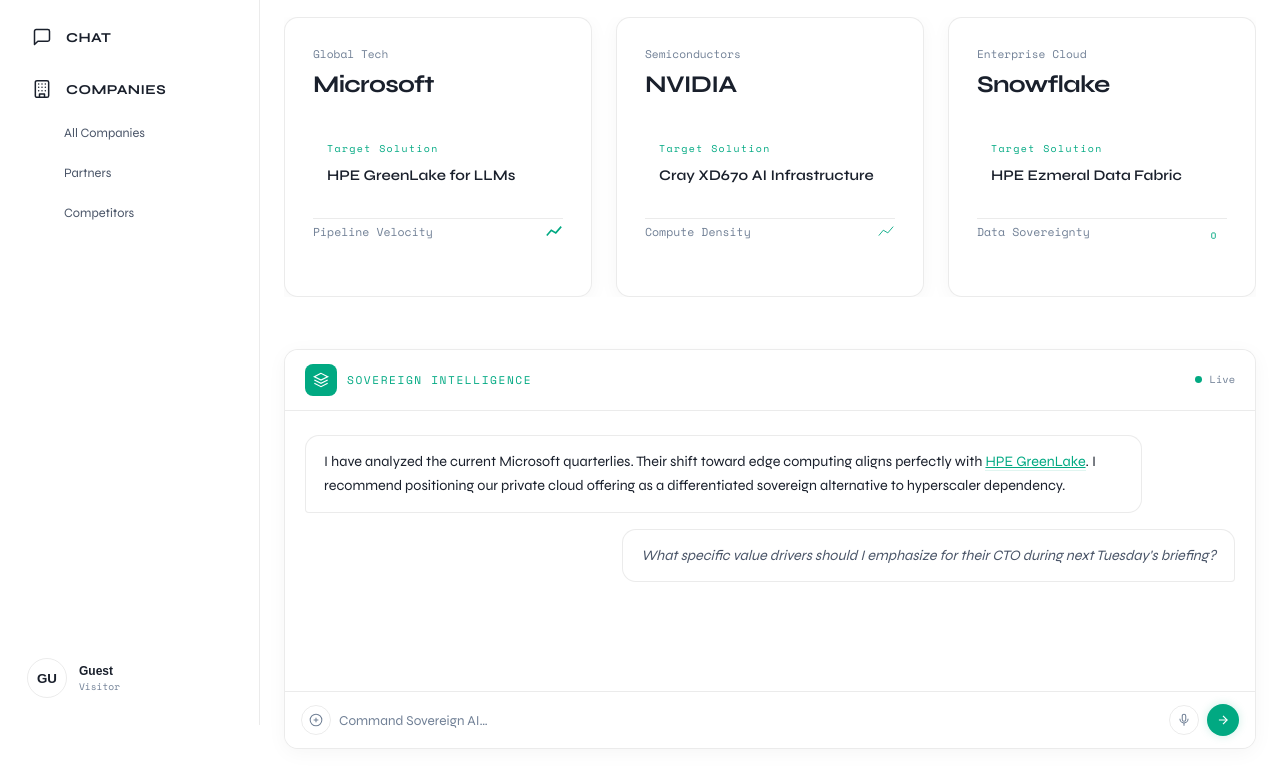
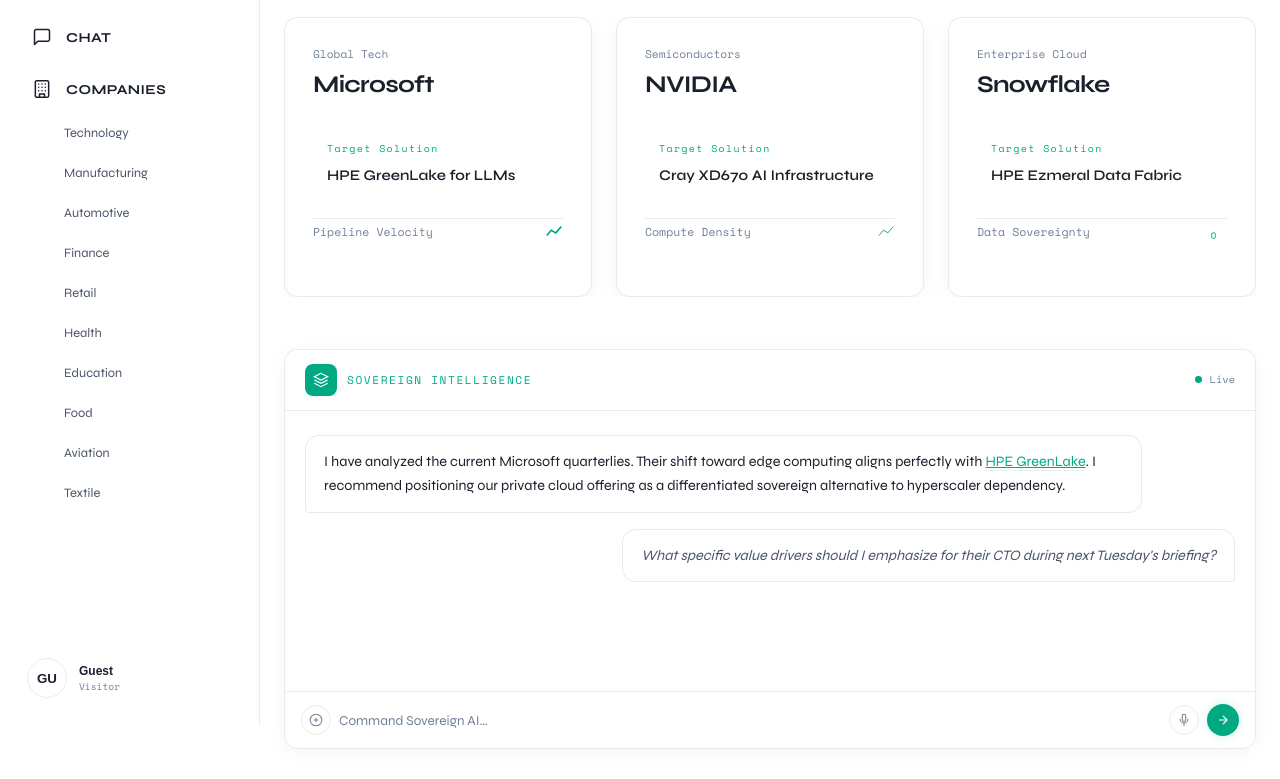
Before and after one commit to xisalazar0311-del/HPE-NUEVO, a plain HTML site: page INDEX.HTML in a window 1280 px wide. Both pictures are taken after a click on the button "COMPANIES". Shown: the part 75-854 px from the top of the page. Drawn offline with nearby package versions, Linux system fonts and the light colour scheme.

Commit message:
MENU DESPLEGABLE

```diff
--- a/INDEX.HTML
+++ b/INDEX.HTML
@@ -965,10 +965,17 @@
             <span class="nav-label" data-i18n="Companies">Companies</span>
           </button>
           <div class="nav-submenu" id="companiesSubmenu">
-            <button class="nav-submenu-item" data-url="menu\menuaereo.html" data-i18n="All Companies">All
-              Companies</button>
-            <button class="nav-submenu-item" data-i18n="Partners">Partners</button>
-            <button class="nav-submenu-item" data-i18n="Competitors">Competitors</button>
+            <button class="nav-submenu-item" data-url="INDEX.HTML" data-i18n="Technology">Technology</button>
+            <button class="nav-submenu-item" data-i18n="Manufacturing">Manufacturing</button>
+            <button class="nav-submenu-item" data-i18n="Automotive">Automotive</button>
+            <button class="nav-submenu-item" data-i18n="Finance">Finance</button>
+            <button class="nav-submenu-item" data-i18n="Retail">Retail</button>
+            <button class="nav-submenu-item" data-i18n="Health">Health</button>
+            <button class="nav-submenu-item" data-i18n="Education">Education</button>
+            <button class="nav-submenu-item" data-i18n="Food">Food</button>
+            <button class="nav-submenu-item" data-i18n="Aviation">Aviation</button>
+            <button class="nav-submenu-item" data-i18n="Textile">Textile</button>
+
           </div>
         </div>
       </div>
--- a/styles.css
+++ b/styles.css
@@ -273,7 +273,7 @@
    }
 
    .nav-submenu.open {
-     max-height: 200px;
+     max-height: 500px;
      margin-top: var(--space-sm);
    }
 
@@ -2308,6 +2308,7 @@
        transform: translateY(0) !important;
      }
    }
+
    /* Enhanced Light Mode for Pages - Fix for mucho gris */
    html.light-theme {
      --bg-base: #ffffff !important;
@@ -2378,8 +2379,9 @@
 
    /* Fix specific gradient overlays to be less gray */
    html.light-theme .hero-card .bg-gradient-to-t {
-    background-image: linear-gradient(to top, rgba(255,255,255,0.95), rgba(255,255,255,0.4), transparent) !important;
-}
+     background-image: linear-gradient(to top, rgba(255, 255, 255, 0.95), rgba(255, 255, 255, 0.4), transparent) !important;
+   }
+
    html.light-theme .hero-card img {
      opacity: 0.15 !important;
    }
```
Lines whose indentation alone changed are shown as unchanged.
